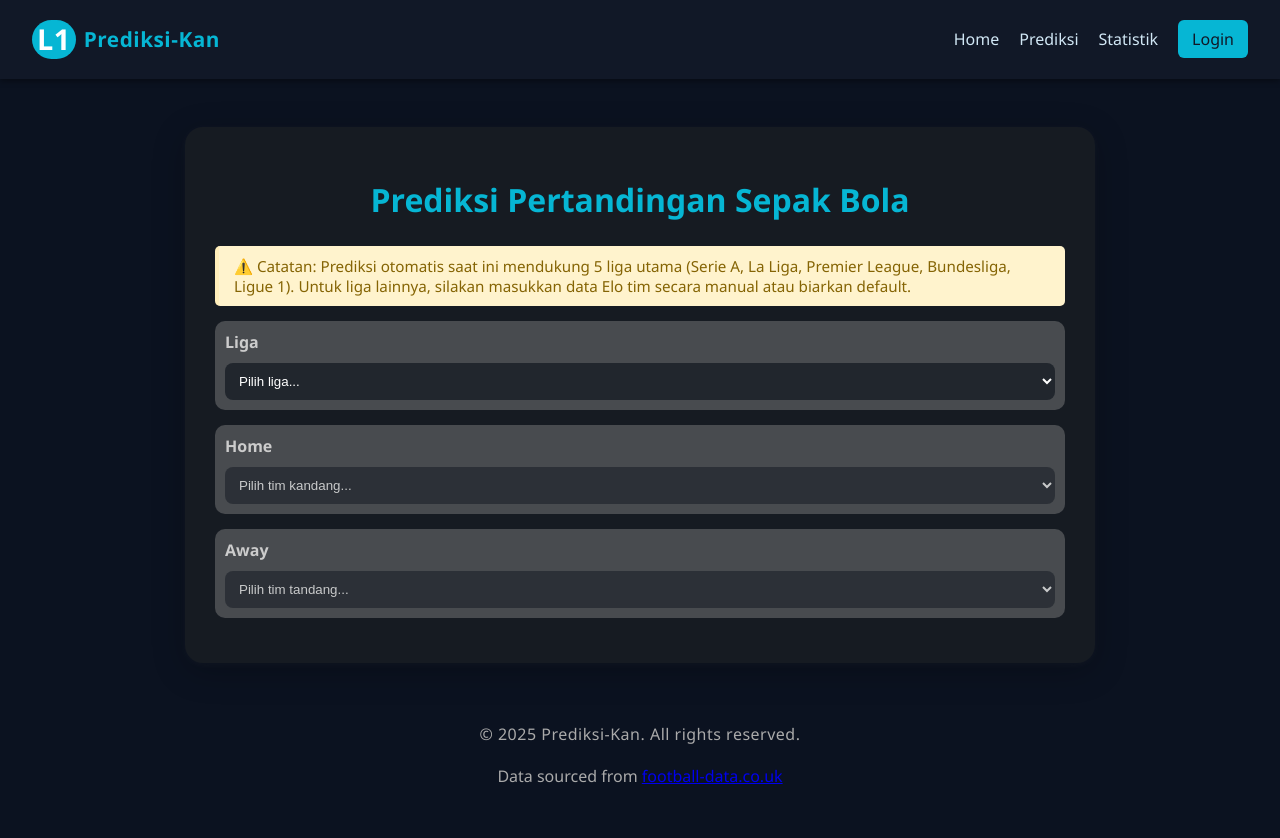
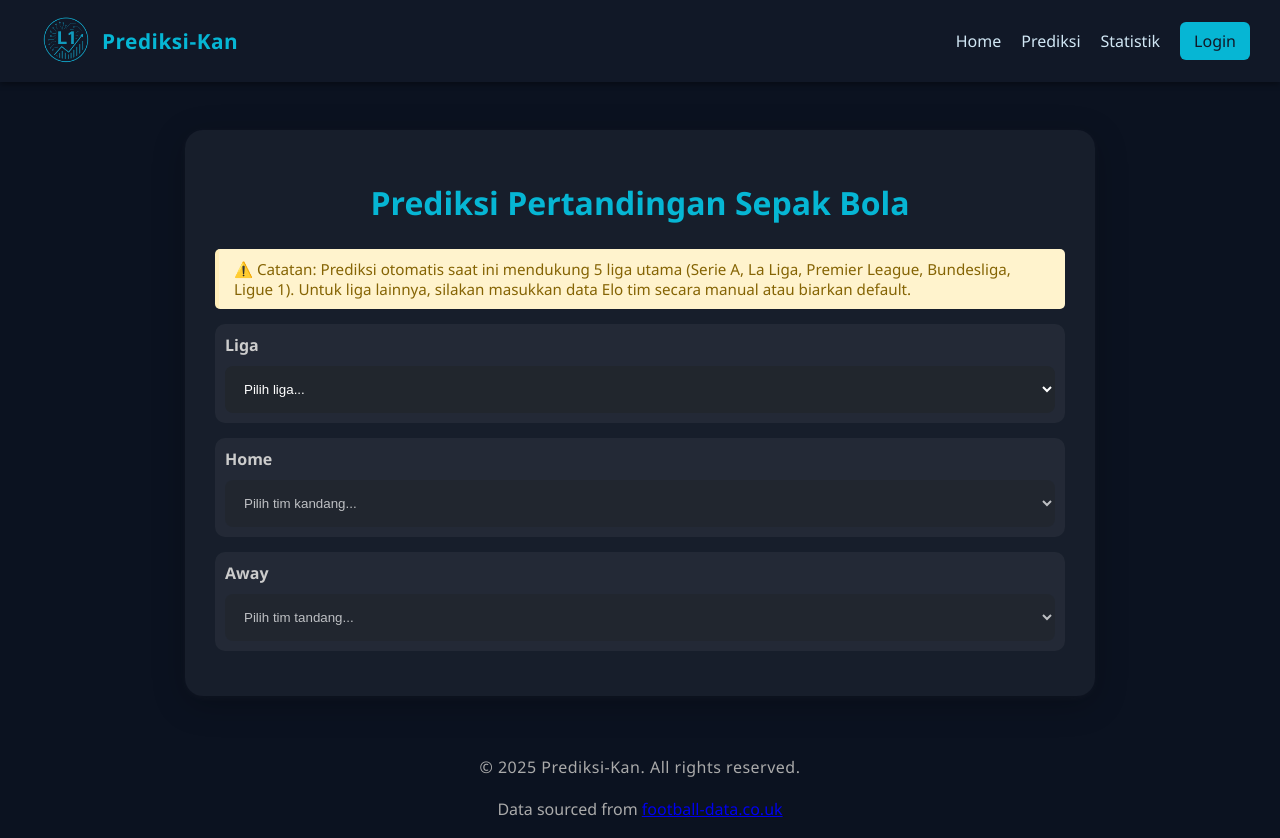
Before and after one commit to laluarkan21/prediksi-kan, a Flask app: page /index in a window 1280 px wide. Before the commit the page ends 784 px from the top, so only its background shows below. Run offline with Flask 3, Linux system fonts and the light colour scheme; parts of the project's set-up code (start-up, migrations or seed data) failed here and were passed over; some libraries are stand-ins or nearby versions.

Commit message:
ganti logo

```diff
--- a/static/css/style.css
+++ b/static/css/style.css
@@ -17,7 +17,7 @@ body {
 }
 
 .container {
-    background: #161b22;
+    background: rgba(255,255,255,.05);
     padding: 30px;
     border-radius: 18px;
     width: 90%;
@@ -94,7 +94,7 @@ label {
     flex-direction: column;
     padding: 10px 10px;
     margin-bottom: 15px;
-    background: #484b4f;
+    background: rgba(255,255,255,.05);
     border-radius: 10px;
     transition: background 0.2s;
     width: 100%;
@@ -113,14 +113,11 @@ label {
     box-sizing: border-box;
 }
 
-.input-wrapper:hover {
-    background: #1b2028;
-}
 
 .input-field, .auto-input {
     width: 100%;
     min-width: 0;
-    padding: 10px;
+    padding: 15px;
     border-radius: 8px;
     border: none;
     background: #21262d;
--- a/templates/home.html
+++ b/templates/home.html
@@ -14,7 +14,7 @@
     <meta name="viewport" content="width=device-width, initial-scale=1.0">
     <title>Prediksi Sepak Bola Akurat | Prediksi-Kan</title>
     <link rel="stylesheet" href="{{ url_for('static', filename='css/home.css') }}">
-    <link rel="icon" type="image/png" href="{{ url_for('static', filename='favicon.png') }}">
+    <link rel="icon" type="image/png" href="{{ url_for('static', filename='prediksikan-logo.png') }}">
 </head>
 <body>
 {% include 'navbar.html' %}
--- a/templates/index.html
+++ b/templates/index.html
@@ -14,7 +14,7 @@
     <meta name="viewport" content="width=device-width, initial-scale=1.0">
     <title>Buat Prediksi Baru | Prediksi-Kan</title>
     <link rel="stylesheet" href="{{ url_for('static', filename='css/style.css') }}">
-    <link rel="icon" type="image/png" href="{{ url_for('static', filename='favicon.png') }}">
+    <link rel="icon" type="image/png" href="{{ url_for('static', filename='prediksikan-logo.png') }}">
 </head>
 <body>
 {% include 'navbar.html' %}
--- a/templates/login.html
+++ b/templates/login.html
@@ -13,7 +13,7 @@
     <meta charset="UTF-8">
     <meta name="viewport" content="width=device-width, initial-scale=1.0">
     <title>Login | Prediksi-Kan</title>
-    <link rel="icon" type="image/png" href="{{ url_for('static', filename='favicon.png') }}">
+    <link rel="icon" type="image/png" href="{{ url_for('static', filename='prediksikan-logo.png') }}">
     <link rel="stylesheet" href="{{ url_for('static', filename='css/login.css') }}">
 </head>
 <body>
--- a/templates/navbar.html
+++ b/templates/navbar.html
@@ -6,15 +6,16 @@
   }
   .main-nav {
     background: var(--card);
-    padding: 20px 32px;
+    padding: 5px 10px;
     box-shadow: 0 2px 6px rgba(0, 0, 0, .4);
-    position: sticky;
+    position: relative;
     top: 0;
     z-index: 100;
     backdrop-filter: blur(8px);
     width: 100%;
     box-sizing: border-box;
   }
+
   .nav-inner {
     width: 100%;
     display: flex;
@@ -30,23 +31,26 @@
     flex-shrink: 0;
     display: flex; /* Aktifkan flexbox */
     align-items: center; /* Sejajarkan logo & teks secara vertikal */
-    gap: 8px; /* Jarak antara logo dan teks */
+    gap: 0; /* Jarak antara logo dan teks */
   }
 
   /* --- [2] STYLE BARU UNTUK LOGO "L1" --- */
   .brand-logo {
-    font-size: 1.8rem; /* Ukuran logo lebih besar */
-    font-weight: 800; /* Lebih tebal */
-    color: #fff; /* Warna putih */
-    background-color: var(--accent); /* Background warna aksen */
-    border-radius: 50px; /* Sudut agak bulat */
-    padding: 5px 5px; /* Padding dalam */
-    line-height: 1; /* Pastikan tinggi pas */
+    height: 72px;
+    width: auto;
+    border-radius: 50%;
+    object-fit: cover;
+    background: none;
+    padding: 0;
+
+    /* blend yang lebih halus */
+    mix-blend-mode: lighten;
+    filter: brightness(1.05) contrast(1.05);           /* hapus padding bawaan */
   }
 
   /* --- [3] STYLE BARU UNTUK TEKS BRAND --- */
   .brand-text {
-      font-size: 1.3rem; /* Ukuran teks brand */
+      font-size: 1rem; /* Ukuran teks brand */
   }
   /* --- AKHIR PERUBAHAN STYLE --- */
 
@@ -209,13 +213,20 @@
         margin-left: auto !important;
         align-items: center;
     }
+    .brand-text {
+      font-size: 1.3rem; /* Ukuran teks brand */
+    }
+
+    .main-nav {
+      padding: 5px 30px;
+    }
   }
 </style>
 
 <nav class="main-nav">
   <div class="nav-inner">
     <a href="/" class="brand">
-      <span class="brand-logo">L1</span>
+      <img class="brand-logo" src="{{ url_for('static', filename='prediksikan-logo1.png') }}" alt="Logo">
       <span class="brand-text">Prediksi-Kan</span>
     </a>
     <ul class="nav-links" id="nav-links">
--- a/templates/stats.html
+++ b/templates/stats.html
@@ -14,7 +14,7 @@
     <meta name="viewport" content="width=device-width, initial-scale=1.0">
     <title>Statistik Tim | Prediksi-Kan</title>
     <link rel="stylesheet" href="{{ url_for('static', filename='css/stats.css') }}">
-    <link rel="icon" type="image/png" href="{{ url_for('static', filename='favicon.png') }}">
+    <link rel="icon" type="image/png" href="{{ url_for('static', filename='prediksikan-logo.png') }}">
 </head>
 <body>
 {% include 'navbar.html' %}
```
Also changed, not shown: static/prediksikan-logo.png (added), static/prediksikan-logo1.png (added).
